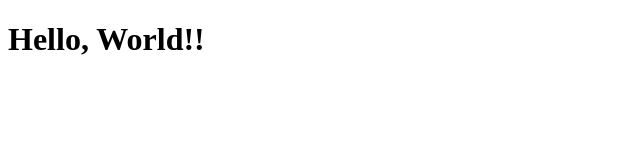
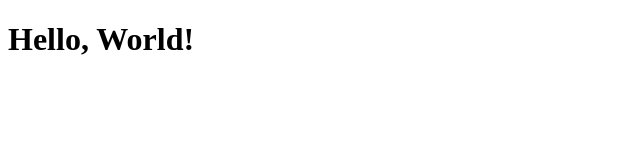
Before and after one commit to gaviendra/latihan1, a plain HTML site: page index.html in a window 1280 px wide. Shown: the full height of the page, 0-640 px from the left. Drawn offline with Linux system fonts and the light colour scheme.

Commit message:
first commit

```diff
--- a/index.html
+++ b/index.html
@@ -4,6 +4,6 @@
         <title>Website</title>
     </head>
     <body>
-        <h1>Hello, World!!</h1>
+        <h1>Hello, World!</h1>
     </body>
 </html>
```
